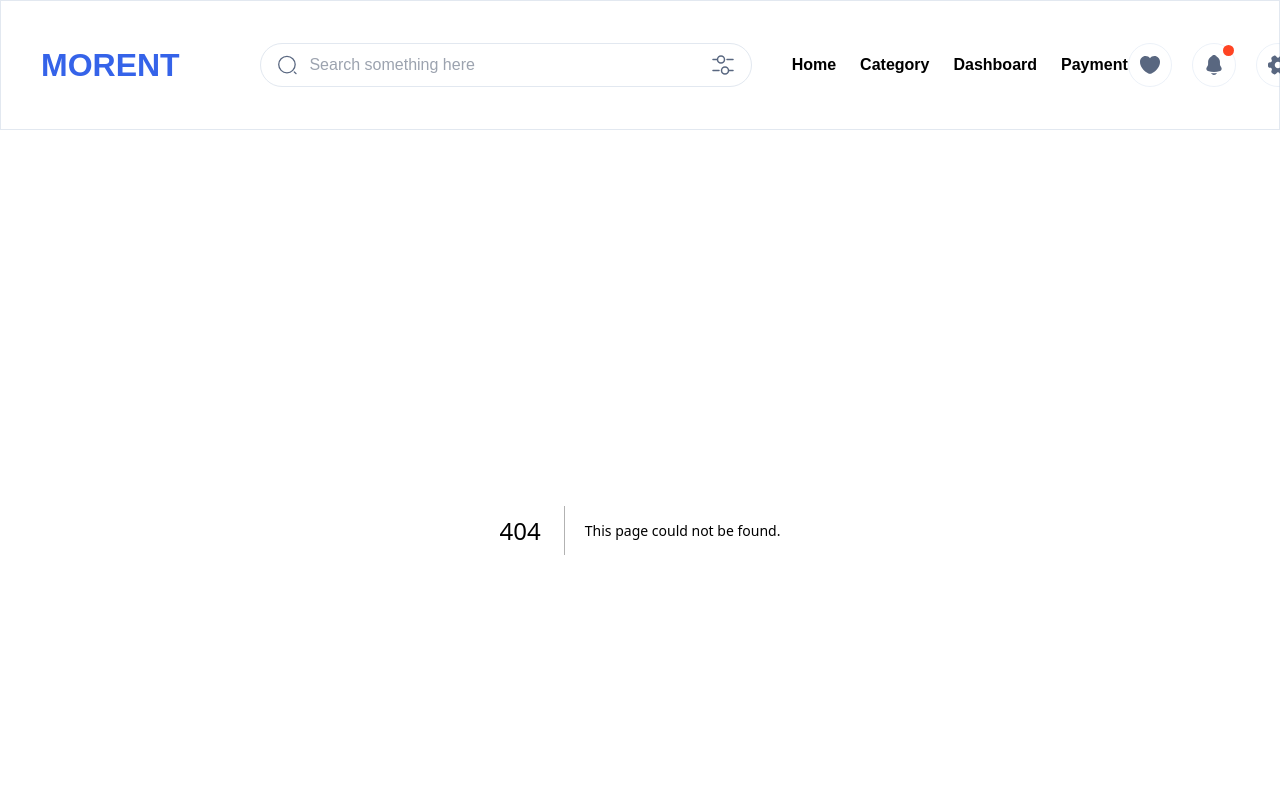
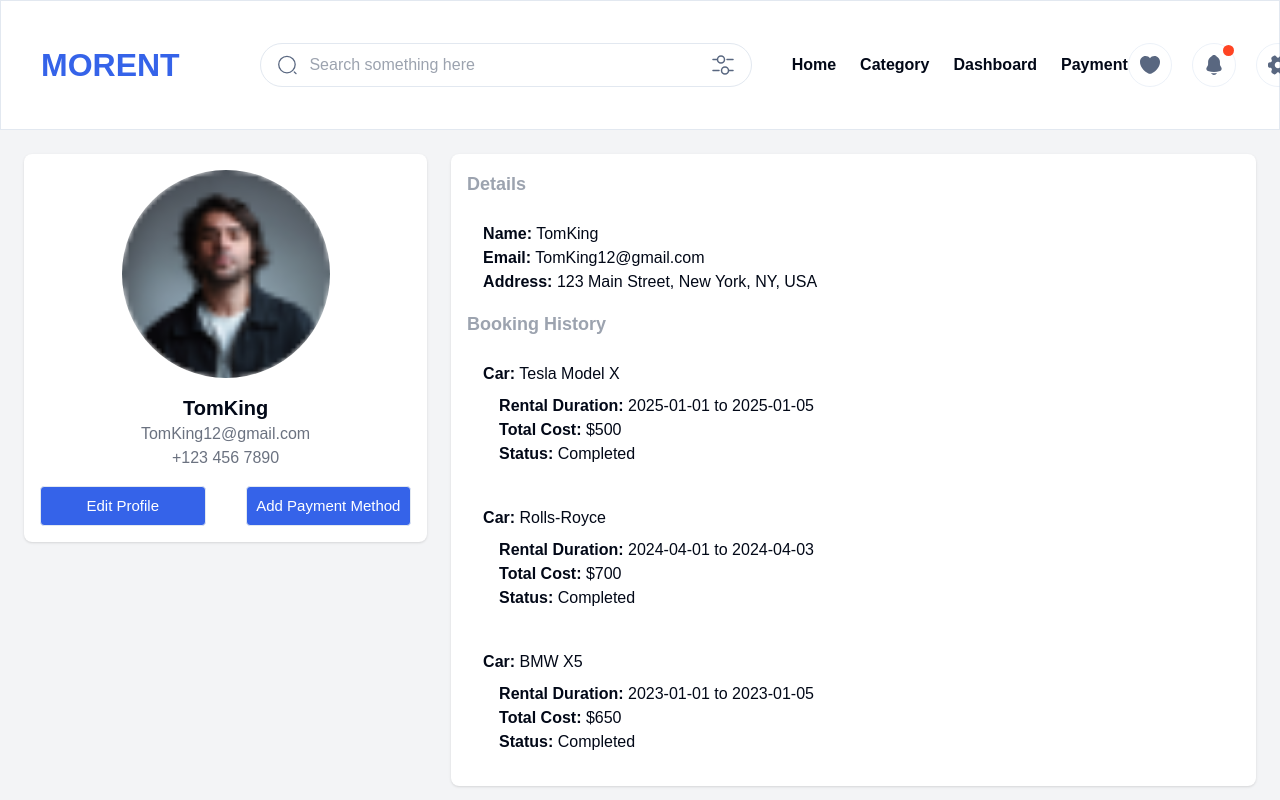
Before and after one commit to muhammadusman250/Car-Rental-Marketplace, a Next.js app: page /user-profile in a window 1280 px wide. Before the commit this address had no page. Shown: the top 800 px of the page. Built offline with nearby package versions, Linux system fonts and the light colour scheme.

Commit message:
Add files via upload

```diff
--- /dev/null
+++ b/src/app/user-profile/page.tsx
@@ -0,0 +1,132 @@
+import { Button } from "@/components/ui/button";
+import Image from "next/image";
+import Link from "next/link";
+import React from "react";
+
+const Page = () => {
+  return (
+    <div className="flex flex-col md:flex-row items-start bg-gray-100 p-6">
+      {/* Left */}
+      <div className="w-full md:w-1/3 bg-white rounded-lg shadow p-4">
+        <Image
+          src="/images/Profil.png"
+          alt="Profile"
+          width={30}
+          height={30}
+          className="rounded-full w-32 sm:w-52 h-32 sm:h-52 mx-auto"
+        />
+        <h2 className="text-xl font-bold text-center mt-4">TomKing</h2>
+        <p className="text-center text-gray-500">TomKing12@gmail.com</p>
+        <p className="text-center text-gray-500">+123 456 7890</p>
+        <div className="grid grid-cols-2 gap-2 sm:gap-10">
+          <Link href={""}>
+            <Button
+              variant={"outline"}
+              className="bg-[#3563E9] text-white text-[12px] sm:text-[15px] rounded mt-4 px-2 sm:px-4 py-2 w-full"
+            >
+              Edit Profile
+            </Button>
+          </Link>
+          <Link href={"/payment"}>
+            <Button
+              variant={"outline"}
+              className="bg-[#3563E9] text-white text-[12px] sm:text-[15px] rounded mt-4 px2 sm:px-4 py-2 w-full"
+            >
+              Add Payment Method
+            </Button>
+          </Link>
+        </div>
+      </div>
+
+      {/* Right*/}
+      <div className="w-full md:w-2/3 mt-6 md:mt-0 md:ml-6">
+        <div className="bg-white rounded-lg shadow p-4">
+          {/* Details */}
+          <div>
+            <h3 className="text-lg font-semibold text-gray-400">Details</h3>
+            <div className="mt-2">
+              <div className="p-4">
+                <h4>
+                  <span className="font-semibold">Name:</span> TomKing
+                </h4>
+                <h4>
+                  <span className="font-semibold">Email:</span>{" "}
+                  TomKing12@gmail.com
+                </h4>
+                <h4>
+                  <span className="font-semibold">Address:</span> 123 Main
+                  Street, New York, NY, USA
+                </h4>
+              </div>
+            </div>
+          </div>
+          {/* Booking History */}
+          <div>
+            <h3 className="text-lg font-semibold text-gray-400">
+              Booking History
+            </h3>
+            <div className="mt-2">
+              <div className=" p-4">
+                <h4>
+                  <span className="font-semibold">Car:</span> Tesla Model X
+                </h4>
+                <div className="pl-4 pt-2">
+                  <p>
+                    <span className="font-semibold">Rental Duration:</span>{" "}
+                    2025-01-01 to 2025-01-05
+                  </p>
+                  <p>
+                    <span className="font-semibold">Total Cost:</span> $500
+                  </p>
+                  <p>
+                    <span className="font-semibold">Status:</span> Completed
+                  </p>
+                </div>
+              </div>
+            </div>
+            <div className="mt-2">
+              <div className=" p-4">
+                <h4>
+                  <span className="font-semibold">Car:</span> Rolls-Royce
+                </h4>
+                <div className="pl-4 pt-2">
+                  <p>
+                    <span className="font-semibold">Rental Duration:</span>{" "}
+                    2024-04-01 to 2024-04-03
+                  </p>
+                  <p>
+                    <span className="font-semibold">Total Cost:</span> $700
+                  </p>
+                  <p>
+                    <span className="font-semibold">Status:</span> Completed
+                  </p>
+                </div>
+              </div>
+            </div>
+            <div className="mt-2">
+              <div className=" p-4">
+                <h4>
+                  <span className="font-semibold">Car:</span> BMW X5
+                </h4>
+                <div className="pl-4 pt-2">
+                  <p>
+                    <span className="font-semibold">Rental Duration:</span>{" "}
+                    2023-01-01 to 2023-01-05
+                  </p>
+                  <p>
+                    <span className="font-semibold">Total Cost:</span> $650
+                  </p>
+                  <p>
+                    <span className="font-semibold">Status:</span> Completed
+                  </p>
+                </div>
+              </div>
+            </div>
+          </div>
+        </div>
+      </div>
+    </div>
+  );
+};
+
+export default Page;
--- /dev/null
+++ b/src/app/wishlist/page.tsx
@@ -0,0 +1,89 @@
+"use client";
+import Image from "next/image";
+import React from "react";
+import { useWish } from "@/Context/wishlistContext";
+import { Trash } from "lucide-react";
+
+type AllCar = {
+  id: number;
+  name: string;
+  category: string;
+  image: string;
+  petrol: number;
+  people: number;
+  price: number;
+  type?: string;
+  originalPrice?: number;
+};
+
+function Page() {
+  const { wishItems, removeFromWish } = useWish();
+
+  const removeWishHandler = (productId: number) => {
+    removeFromWish(productId);
+  };
+
+  return (
+    <section className="space-y-12 py-10">
+      <div className="flex flex-col justify-center items-center">
+        <svg
+          className="h-10 w-8"
+          width="24"
+          height="24"
+          viewBox="0 0 24 24"
+          strokeWidth="1.5"
+          stroke="currentColor"
+          fill="none"
+          strokeLinecap="round"
+          strokeLinejoin="round"
+        >
+          <path stroke="none" d="M0 0h24v24H0z" />{" "}
+          <path d="M12 20l-7 -7a4 4 0 0 1 6.5 -6a.9 .9 0 0 0 1 0a4 4 0 0 1 6.5 6l-7 7" />
+        </svg>
+        <h1 className="text-3xl font-bold">My Wishlist</h1>
+      </div>
+      <div className="flex justify-center items-center px-3">
+        {wishItems.length === 0 ? (
+          <div>No Item In Wishlist</div>
+        ) : (
+          <table className="border-2 border-gray-200 overflow-x-auto ">
+            <thead>
+              <tr className="bg-[#E5E7EB] h-10 text-center">
+                <th>Product</th>
+                <th>Name</th>
+                <th>Price</th>
+                <th>Remove</th>
+              </tr>
+            </thead>
+            <tbody>
+              {wishItems.map((item: AllCar) => (
+                <tr key={item.id}>
+                  <td className="w-[25vw] sm:w-[30vw] md:py-4 border flex justify-center justify-items-center py-[5%]">
+                    <Image
+                      src={item.image}
+                      alt={item.name}
+                      className="max-md:w-[17vw] md:w-[20vw] max-md:h-[7vw] md:h-[10vw]"
+                      width={300}
+                      height={200}
+                    />
+                  </td>
+                  <td className="md:w-52 max-md:w-40 max-md:text-sm border text-center py-[2%]">{item.name}</td>
+                  <td className="md:w-52 max-md:w-40 max-md:text-sm border text-center py-[2%]">{item.price}</td>
+                  <td className="md:w-52 max-md:w-40 max-md:text-sm border py-[2%]">
+                    <div className="flex justify-center items-center text-red-500 max-md:text-[10px]">
+                      <button onClick={() => removeWishHandler(item.id)}>
+                       <Trash/>
+                      </button>
+                    </div>
+                  </td>
+                </tr>
+              ))}
+            </tbody>
+          </table>
+        )}
+      </div>
+    </section>
+  );
+}
+
+export default Page;
```
